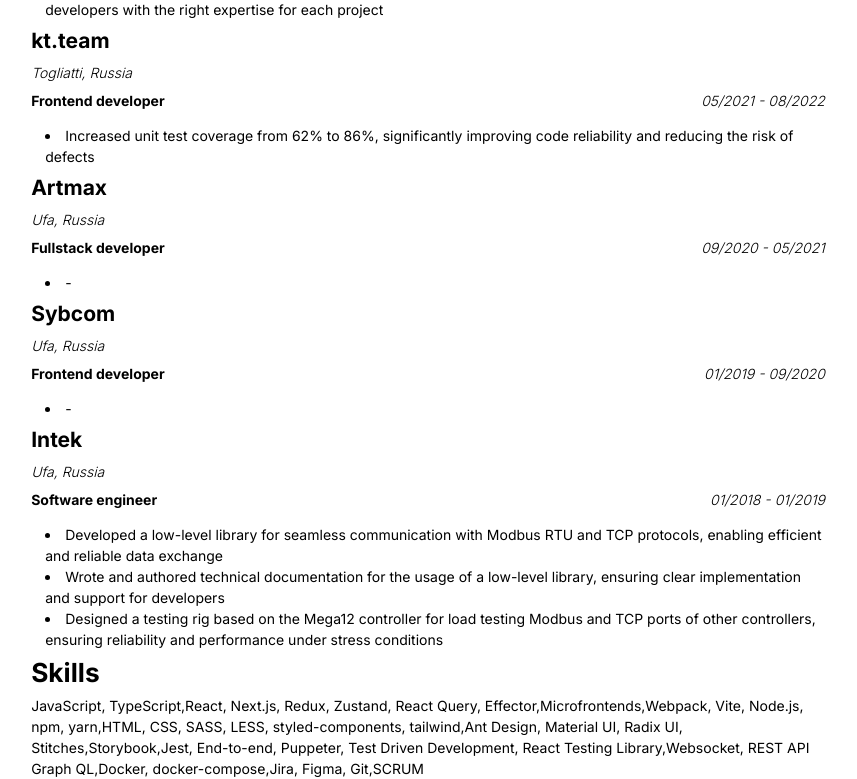
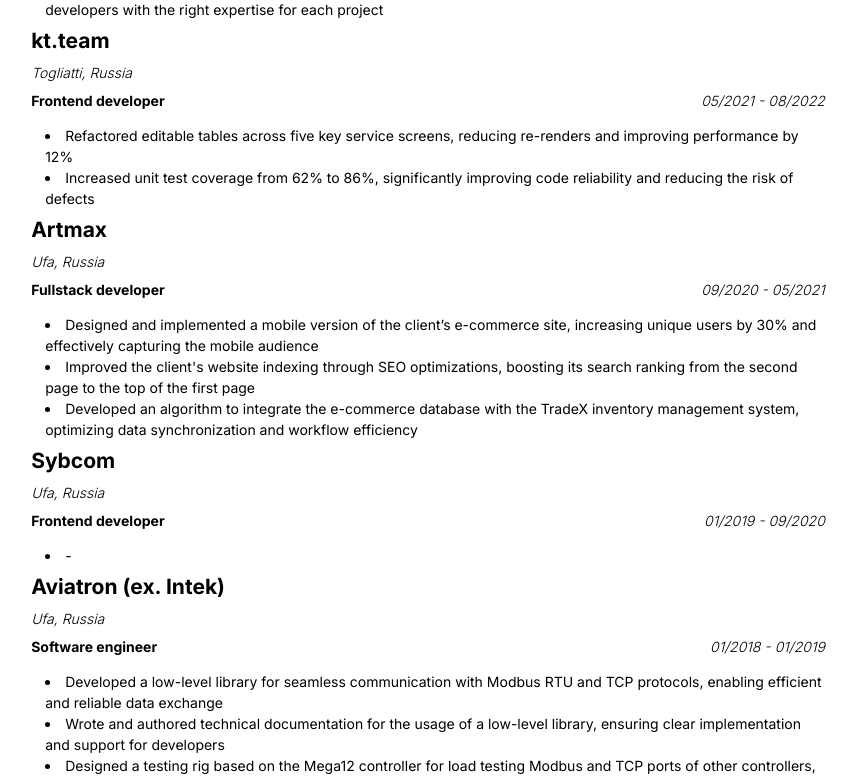
Before and after one commit to grokhotun/grokhotun, a Next.js app: page /en in a window 1280 px wide. Shown: the part 600-1379 px from the top of the page, without its empty margins (212-1069 px from the left). Built offline with nearby package versions, Linux system fonts and the light colour scheme.

Commit message:
fix: update messages

```diff
--- a/messages/en.ts
+++ b/messages/en.ts
@@ -14,7 +14,7 @@
           positions: [
             {
               period: '07/2023 - Present',
-              title: 'Design System Frontend Lead',
+              title: 'Frontend Lead, design system',
               description: 'Head of design system developing',
               responsibilities: [
                 'Developed a design system, establishing a unified visual language, improving development efficiency',
@@ -47,6 +47,8 @@
               title: 'Frontend developer',
               description: '',
               responsibilities: [
+                'Refactored editable tables across five key service screens, reducing re-renders and improving performance by 12%',
+
                 'Increased unit test coverage from 62% to 86%, significantly improving code reliability and reducing the risk of defects',
               ],
             },
@@ -60,7 +62,13 @@
               period: '09/2020 - 05/2021',
               title: 'Fullstack developer',
               description: '',
-              responsibilities: ['-'],
+              responsibilities: [
+                'Designed and implemented a mobile version of the client’s e-commerce site, increasing unique users by 30% and effectively capturing the mobile audience',
+
+                "Improved the client's website indexing through SEO optimizations, boosting its search ranking from the second page to the top of the first page",
+
+                'Developed an algorithm to integrate the e-commerce database with the TradeX inventory management system, optimizing data synchronization and workflow efficiency',
+              ],
             },
           ],
         },
@@ -77,7 +85,7 @@
           ],
         },
         {
-          title: 'Intek',
+          title: 'Aviatron (ex. Intek)',
           place: 'Ufa, Russia',
           positions: [
             {
--- a/messages/ru.ts
+++ b/messages/ru.ts
@@ -106,7 +106,7 @@
           ],
         },
         {
-          title: 'Intek',
+          title: 'Авиатрон (ex. Intek)',
           place: 'Уфа, Россия',
           positions: [
             {
--- a/src/app/[lang]/page.tsx
+++ b/src/app/[lang]/page.tsx
@@ -30,17 +30,51 @@
 };
 
 const skills = [
-  'JavaScript, TypeScript',
-  'React, Next.js, Redux, Zustand, React Query, Effector',
+  'JavaScript',
+  'TypeScript',
+
+  'HTML',
+  'CSS',
+  'SASS',
+  'LESS',
+  'styled-components',
+  'tailwind',
+
+  'React',
+  'Next.js',
+
+  'Redux',
+  'Zustand',
+  'ReactQuery',
+  'Effector',
   'Microfrontends',
-  'Webpack, Vite, Node.js, npm, yarn',
-  'HTML, CSS, SASS, LESS, styled-components, tailwind',
+
   'Ant Design, Material UI, Radix UI, Stitches',
+
+  'Webpack',
+  'Vite',
+  'Node.js',
+  'npm',
+  'yarn',
   'Storybook',
-  'Jest, End-to-end, Puppeter, Test Driven Development, React Testing Library',
-  'Websocket, REST API Graph QL',
-  'Docker, docker-compose',
-  'Jira, Figma, Git',
+
+  'Jest',
+  'End-to-end',
+  'Puppeter',
+  'Test Driven Development',
+  'React Testing Library',
+
+  'Websocket',
+  'REST API ',
+  'GraphQL',
+
+  'Docker',
+  'docker-compose',
+  'k8s',
+
+  'Jira',
+  'Figma',
+  'Git',
   'SCRUM',
 ];
 
@@ -109,7 +143,7 @@
         </React.Fragment>
       ))}
       <Title level={3}>{t('skills')}</Title>
-      <Paragraph>{skills.join(',')}</Paragraph>
+      <Paragraph>{skills.join(', ')}</Paragraph>
       <Title level={3}>{t('education.title')}</Title>
       {education.map(education => (
         <React.Fragment key={education.title}>
```
